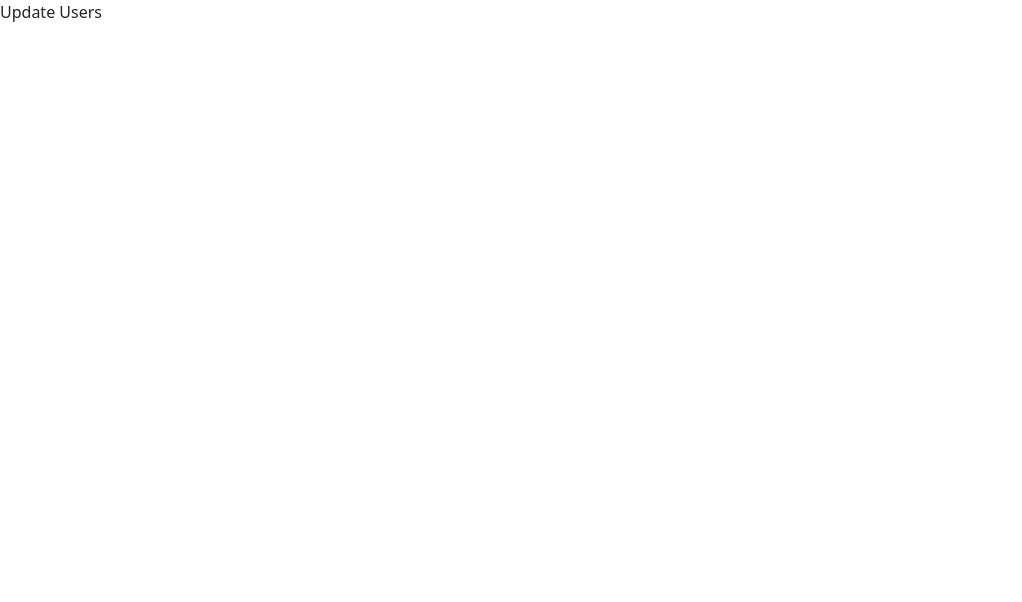
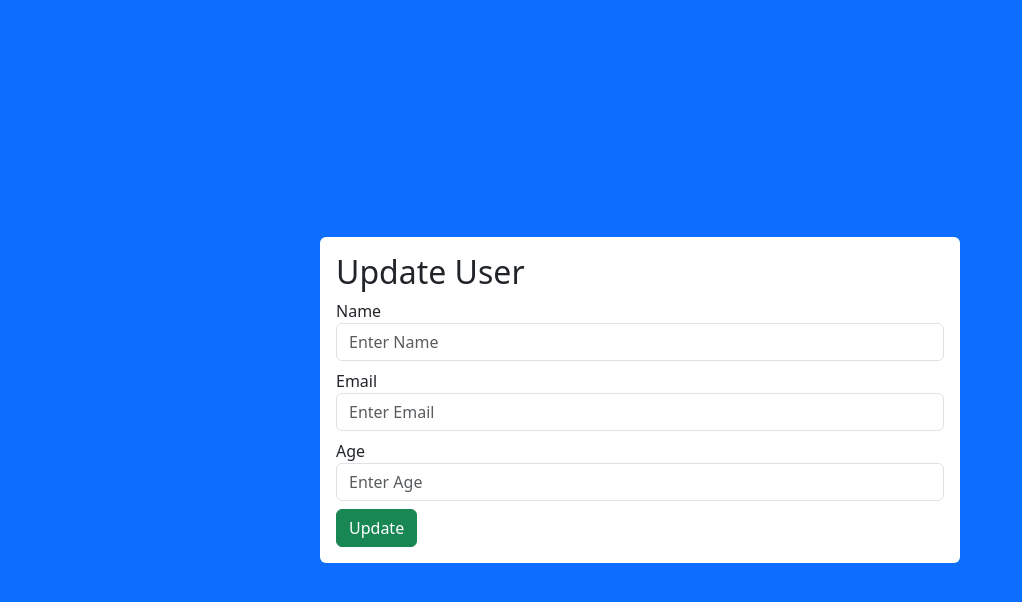
Before and after one commit to Aminizle/Crud-app, a React (Vite) app in the folder client/: page /update in a window 1280 px wide. Shown: the top 602 px of the page, without its empty margins (0-1022 px from the left). Built offline with nearby package versions, Linux system fonts and the light colour scheme.

Commit message:
added update user form

```diff
--- a/client/src/UpdateUser.jsx
+++ b/client/src/UpdateUser.jsx
@@ -1,7 +1,35 @@
 import React from "react";
 
 function UpdateUsers() {
-  return <div>Update Users</div>;
+  return <div>
+  <div className="d-flex vh-100 bg-primary justify-content-center align-items-center">
+    <div className="w-50 bg-white rounded p-3">
+    <form>
+        <h2>Update User</h2>
+        <div className="mb-2">
+        <label htmlFor="">Name</label>
+        <input type="text" placeholder="Enter Name" className="form-control"/>
+
+        </div>
+        <div className="mb-2">
+        <label htmlFor="">Email</label>
+        <input type="text" placeholder="Enter Email" className="form-control"/>
+
+        </div>
+        <div className="mb-2">
+        <label htmlFor="">Age</label>
+        <input type="text" placeholder="Enter Age" className="form-control"/>
+
+        </div>
+        <button className="btn btn-success">Update</button>
+    </form>
+
+
+
+    </div>
+  </div>
+
+</div>
 }
 
 
--- a/client/src/Users.jsx
+++ b/client/src/Users.jsx
@@ -29,7 +29,7 @@
                 <td>{user.Email}</td>
                 <td>{user.Age}</td>
                 <td>
-                  <button>Edit</button>
+                <Link to="/update" className="btn btn-success">Update</Link>
                   <button>Delete</button>
                 </td>
               </tr>;
```
